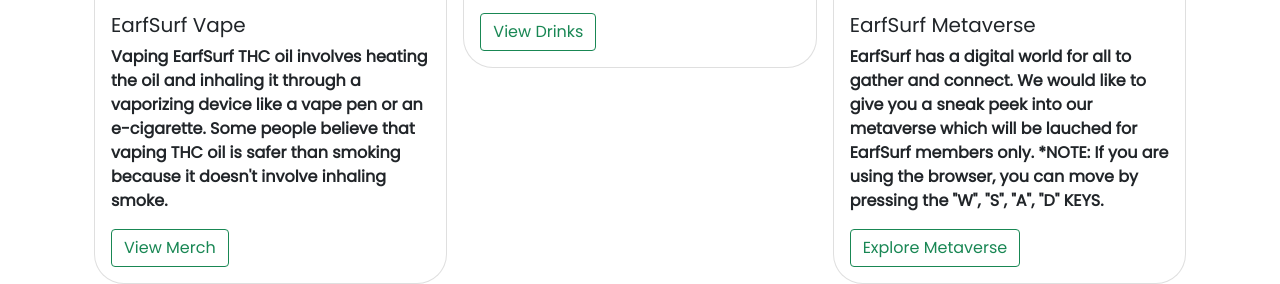
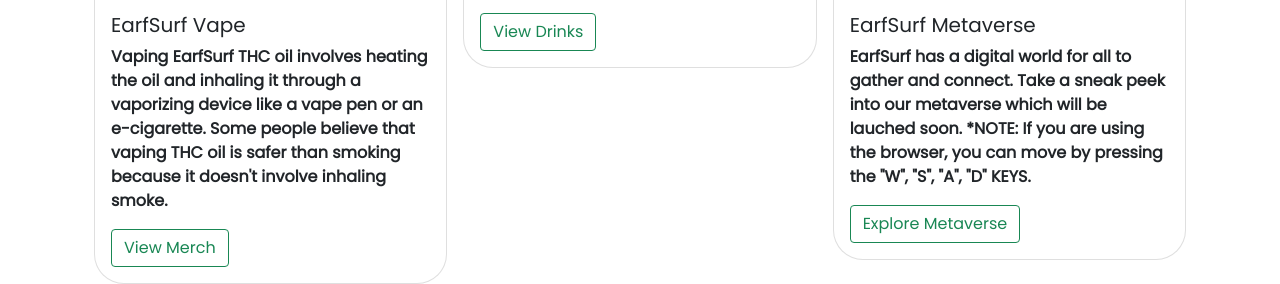
Before and after one commit to DesignisOrion/EarfSurf, a plain HTML site: page menu.html in a window 1280 px wide. Shown: the part 1001-1285 px from the top of the page. Drawn offline with nearby package versions, Linux system fonts and the light colour scheme.

Commit message:
Update menu.html

```diff
--- a/menu.html
+++ b/menu.html
@@ -106,7 +106,7 @@
             <img src="tech.jpg" alt="" class="card-img-top">
             <div class="card-body">
               <h5 class="card-title" alt="tech">EarfSurf Metaverse</h5>
-              <p class="card-text">EarfSurf has a digital world for all to gather and connect. We would like to give you  a sneak peek into our metaverse which will be lauched for EarfSurf members only. *NOTE: If you are using the browser, you can move by pressing the "W", "S", "A", "D" KEYS. </p>
+              <p class="card-text">EarfSurf has a digital world for all to gather and connect. Take a sneak peek into our metaverse which will be lauched soon. *NOTE: If you are using the browser, you can move by pressing the "W", "S", "A", "D" KEYS. </p>
               <a href="https://designisorion.github.io/earfmeta/" class="btn btn-outline-success">Explore Metaverse</a>
             </div>
 
```
